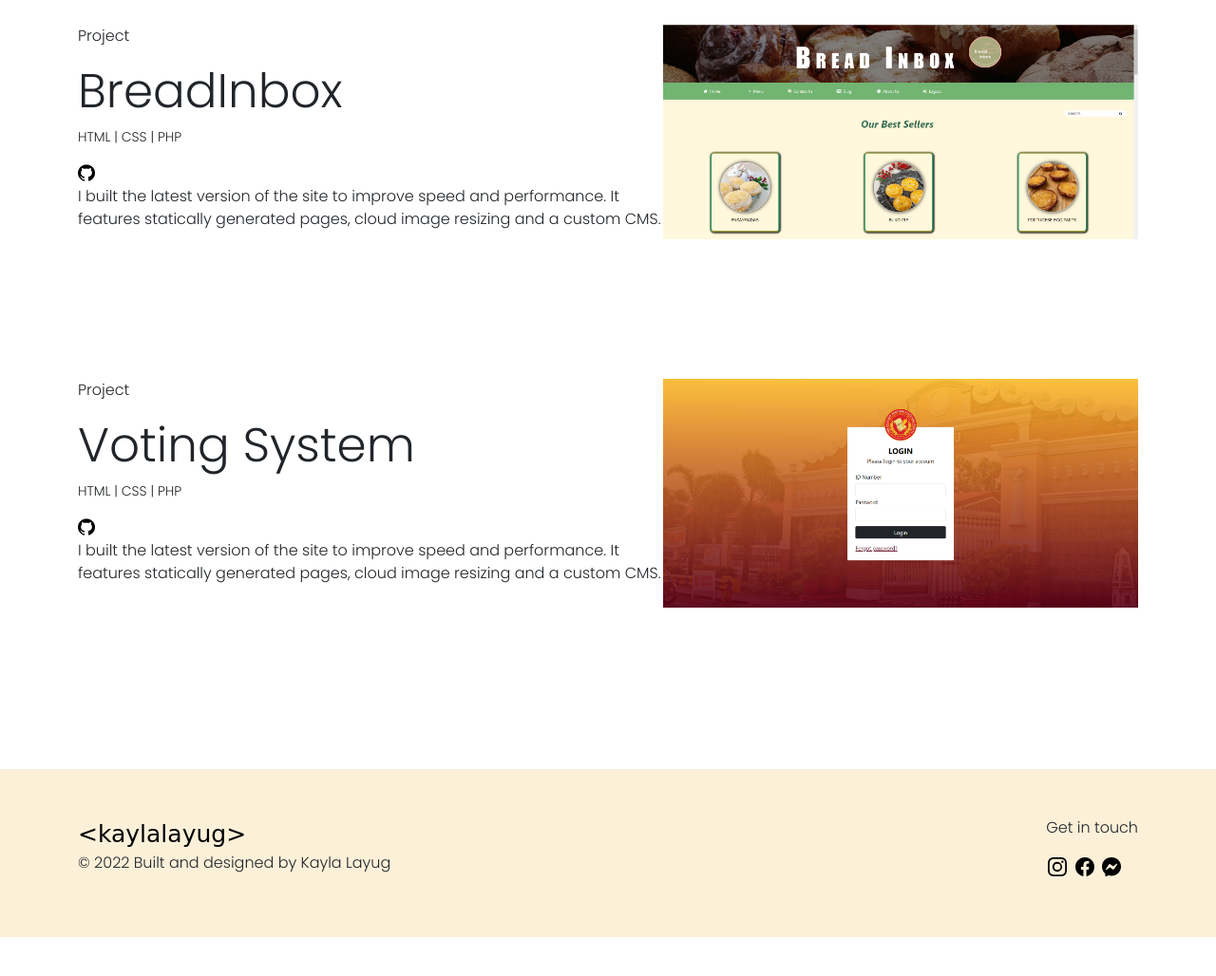
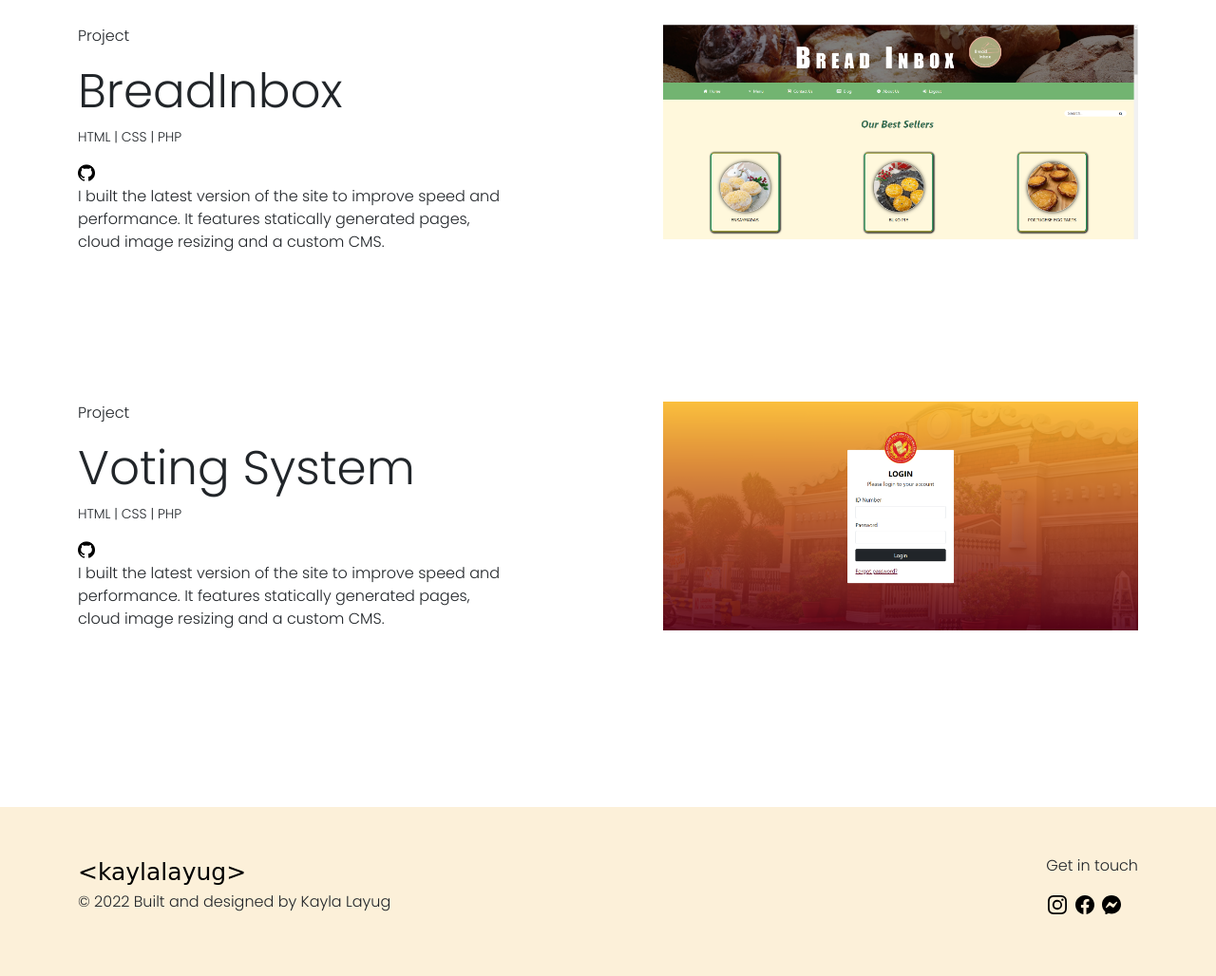
Before and after one commit to kyllyg/kaylalayug, a PHP site: page /project.php in a window 1280 px wide. Shown: the part 297-1325 px from the top of the page at 95% size. Before the commit the page ends 1284 px from the top, so only its background shows below. Run offline with PHP 8.4, Linux system fonts and the light colour scheme; some libraries are stand-ins or nearby versions; some web fonts are replaced.

```diff
--- a/components/project/project.inc.php
+++ b/components/project/project.inc.php
@@ -6,7 +6,7 @@
       <!-- <span class="line"></span> -->
       <div class="project-list">
         <div class="project-item">
-          <div class="project-content-wrapper d-flex flex-row">
+          <div class="project-content-wrapper d-flex justify-content-between">
             <div class="project-content-holder">
               <p>Project</p>
               <h4 class="title">BreadInbox</h4>
@@ -26,7 +26,7 @@
           </div>
         </div>
         <div class="project-item">
-          <div class="project-content-wrapper d-flex flex-row">
+          <div class="project-content-wrapper d-flex justify-content-between">
             <div class="project-content-holder">
               <p>Project</p>
               <h4 class="title">Voting System</h4>
--- a/css/style.css
+++ b/css/style.css
@@ -191,6 +191,7 @@ span {
 
 .project-item .description {
     font-size: 16px;
+    max-width: 450px;
 }
 
 .img-github {
```
